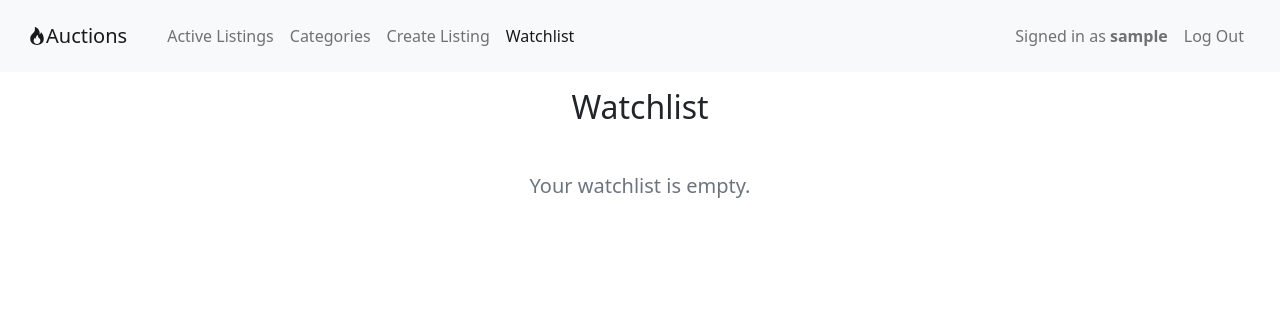
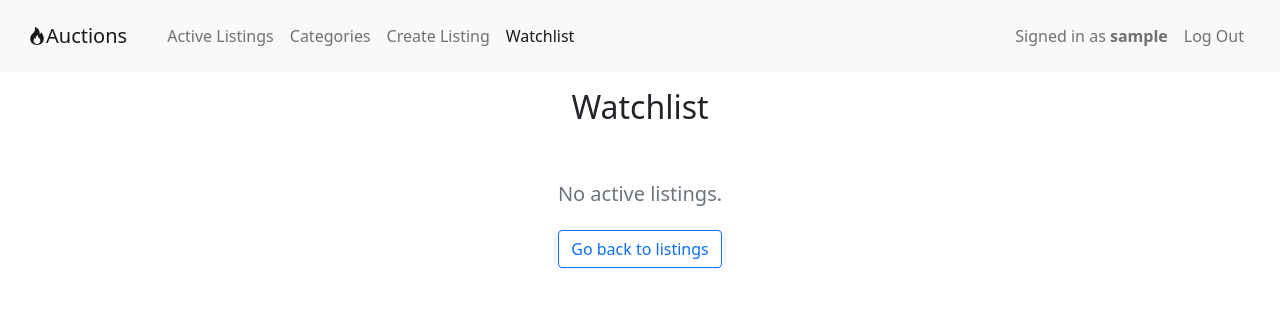
Before and after one commit to ReshanCSX/CS50W-Project2-Commerce, a Django app: page /watchlist in a window 1280 px wide. Shown: the top 332 px of the page. Run offline with Django 4.2, Linux system fonts and the light colour scheme; the visitor is signed in with stand-in values (Sample User, id 1); data that the repository does not hold is empty.

Commit message:
New design layout

```diff
--- a/auctions/models.py
+++ b/auctions/models.py
@@ -22,7 +22,7 @@ class Listing(models.Model):
     active = models.BooleanField(default=True)
     category = models.ForeignKey(Category, on_delete=models.SET_DEFAULT, default="", blank=True, null=True, related_name="listings")
     user = models.ForeignKey(User, on_delete=models.CASCADE, related_name="listings")
-    watchlist = models.ManyToManyField(User, blank=True, related_name="watch_list")
+    watchlist = models.ManyToManyField(User, blank=True, related_name="watchlist")
 
     def __str__(self):
         return f"{self.title} by {self.user}"
--- a/auctions/templates/auctions/watchlist.html
+++ b/auctions/templates/auctions/watchlist.html
@@ -4,49 +4,53 @@
 
 {% block body %}
 
-<div class="row justify-content-center">
-    <div class="col-10 col-md-8 col-lg-8">
+<div class="row justify-content-center mb-5">
+    <div class="col-10 col-md-8 col-lg-10">
+
         <h2 class="text-center mb-4">Watchlist</h2>
-        {% for item in watchlist %}
 
-            <a href="{% url 'listing' item.id %}" class="text-decoration-none text-reset">
-                <div class="row">
-                    <div class="card mb-3">
-                        <div class="row g-0">
-                            <div class="col-md-4">
-                                <img src="{% if item.image %}{{item.image}}{% else %}/static/auctions/images/default.jpg{% endif %}" class="img-fluid rounded-start card-img-top" alt="image of item.title">
-                            </div>
-                            <div class="col-md-8 d-grid align-items-center">
+        <div class="container">
+            <div class="row gy-3 gx-3">
+                {% for listing in watchlist %}
+
+                    <div class="col-12 col-md-4 col-lg-3">
+
+                        <a href="{% url 'listing' listing.id %}" class="text-decoration-none text-reset">
+                            <div class="card h-100">
+                                <img src="{% if listing.image %}{{listing.image}}{% else %}/static/auctions/images/default.jpg{% endif %}" class="img-fluid rounded-start card-img-listing position-relative" alt="image of {{listing.title}}">
                                 <div class="card-body">
+                                    <p class="card-title text-truncate fw-bold">{{listing.title}}</p>
 
-                                    <div class="row">
-                                        <div class="col-12 col-md-8 col-lg-9">
-                                            <h6 class="card-title">{{item.title}}</h6>
-                                            <span class="text-{% if item.active %}success{% else %}danger{% endif %} fw-bold fst-italic">{% if item.active %}Active{% else %} Closed {% endif %}</span>
+                                    <div class="d-flex justify-content-between align-items-center mb-2">
+                                        <h5 class="m-0 fw-bold text-sucess"> US $ {{listing.highest_bid }}</h5>
+                                        {% if listing.active %}
+                                            <span class="position-absolute top-0 end-0 badge bg-success m-2">Active</span>
+                                        {% else %}
+                                            <span class="position-absolute top-0 end-0 badge bg-danger m-2">Closed</span>
+                                        {% endif %}
                                     </div>
 
-                                        <div class="col-10 col-md-4 col-lg-3">
-
-                                            <h4>${{item.highest_bid}}</h4>
-
-
-                                            <form action="{% url 'unwatch' item.id %}" method="post">
+                                    <form action="{% url 'unwatch' listing.id %}" method="post">
                                         {% csrf_token %}
                                         <input type="submit" value="Remove" class="btn btn-danger">
                                     </form>
+                                </div>
+                            </div>
+                        </a>
 
+                    </div>
+                {% empty %}
+                    <h5 class="text-muted text-center mt-5">No active listings.</h5>
+                    <div class="d-flex justify-content-center">
+                        <a href="{% url 'index' %}" class="btn btn-outline-primary">Go back to listings</a>
+                    </div>
+                {% endfor %}
             </div>
         </div>
 
     </div>
 </div>
-                        </div>
-                    </div>
-                </div>
-            </a>
-            {% empty %}
-            <h5 class="text-muted text-center mt-5">Your watchlist is empty.</h5>
-        {% endfor %}
-    </div>
-</div>
+
+
+
 {% endblock %}
--- a/auctions/views.py
+++ b/auctions/views.py
@@ -165,7 +165,7 @@ def watchlistchange(request, listing_id):
 def watchlist(request):
 
     return render(request, "auctions/watchlist.html", {
-        "watchlist": request.user.watch_list.all()
+        "watchlist": request.user.watchlist.all()
     })
 
 
```
Lines whose indentation alone changed are shown as unchanged.
